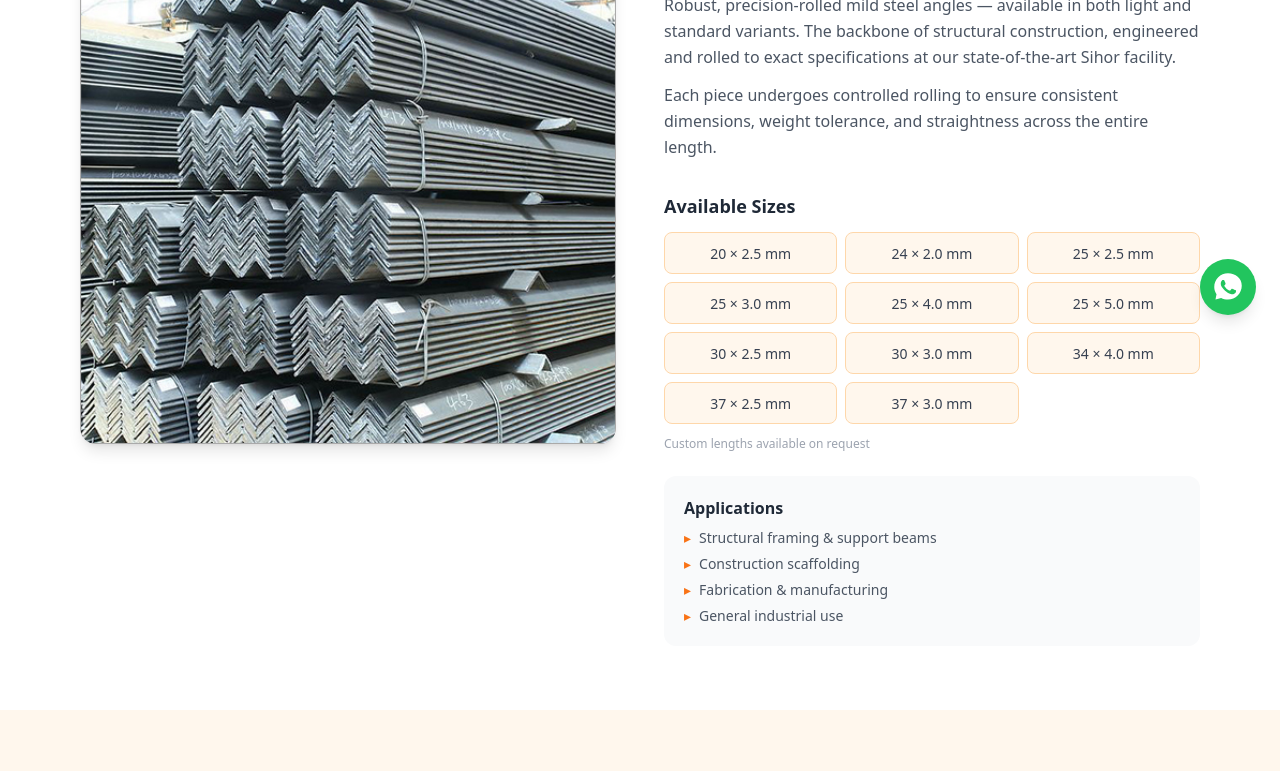
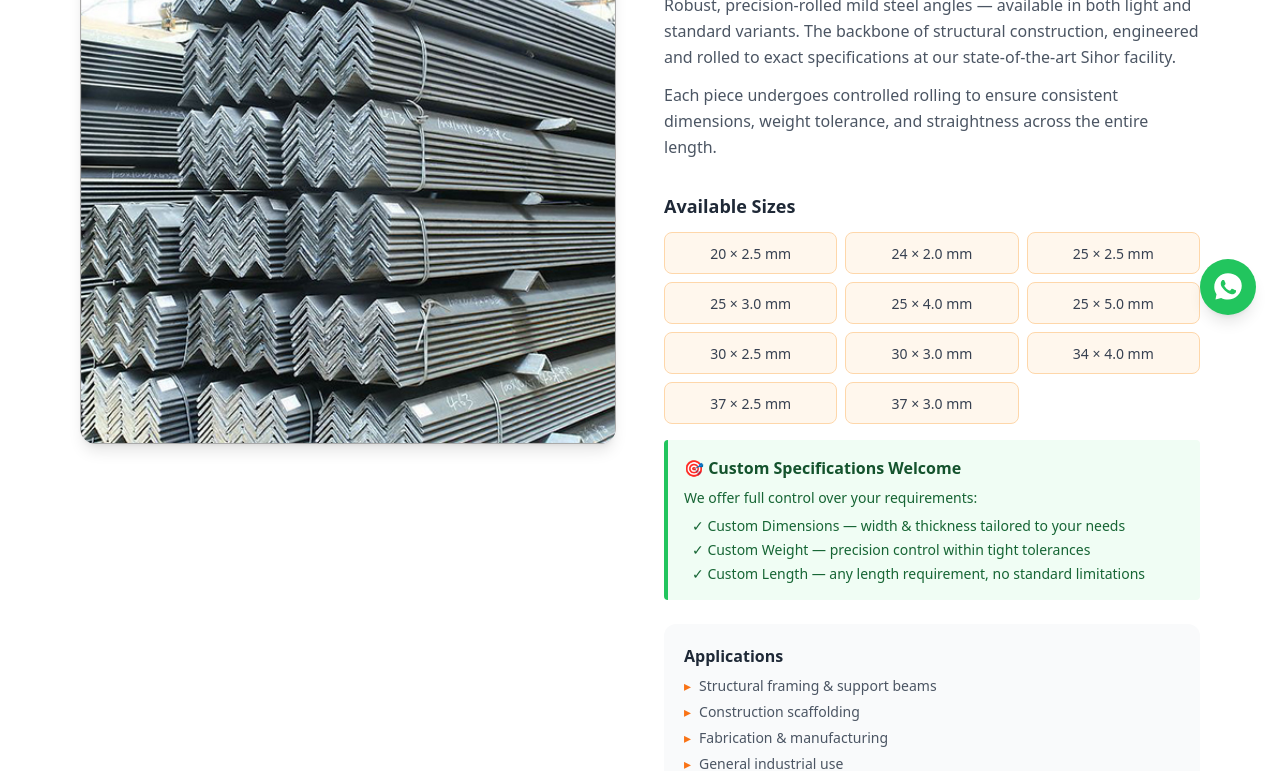
Before and after one commit to aisdevelopment302-source/aadinath-website, a Next.js app: page /products in a window 1280 px wide. Shown: the part 461-1232 px from the top of the page. Built offline with nearby package versions, Linux system fonts and the light colour scheme.

Commit message:
Highlight customizable sizes and lengths with control over weight, dimensions, and length

```diff
--- a/app/page.tsx
+++ b/app/page.tsx
@@ -83,10 +83,16 @@ export default function Home() {
               <p className="text-gray-600 leading-relaxed">
                 Precision-rolled mild steel angles — available in both light and standard variants from 20mm to 37mm. The structural backbone for construction, fabrication, and industrial applications. Engineered with precision at our state-of-the-art Sihor facility.
               </p>
-              <div className="mt-5 flex flex-wrap gap-2">
-                {['20×2.5', '24×2', '25×2.5', '25×3', '25×4', '25×5', '30×2.5', '30×3', '34×4', '37×2.5', '37×3'].map((s) => (
-                  <span key={s} className="text-xs bg-orange-100 text-orange-700 px-3 py-1 rounded-full font-medium">{s} mm</span>
-                ))}
+              <div className="mt-5">
+                <p className="text-sm text-gray-500 font-semibold mb-3">Standard Sizes:</p>
+                <div className="flex flex-wrap gap-2 mb-4">
+                  {['20×2.5', '24×2', '25×2.5', '25×3', '25×4', '25×5', '30×2.5', '30×3', '34×4', '37×2.5', '37×3'].map((s) => (
+                    <span key={s} className="text-xs bg-orange-100 text-orange-700 px-3 py-1 rounded-full font-medium">{s} mm</span>
+                  ))}
+                </div>
+                <div className="bg-yellow-50 border-l-4 border-yellow-400 p-3 rounded">
+                  <p className="text-sm text-yellow-800"><span className="font-semibold">✓ Customizable</span> — We welcome custom specifications for dimensions, weight, and length tailored to your exact requirements.</p>
+                </div>
               </div>
               <Link href="/products" className="mt-6 inline-block text-orange-600 hover:text-orange-700 font-semibold underline">
                 View Details →
--- a/app/products/page.tsx
+++ b/app/products/page.tsx
@@ -59,14 +59,24 @@ export default function Products() {
             {/* Size Range */}
             <div className="mt-8">
               <h3 className="text-lg font-semibold text-gray-800 mb-3">Available Sizes</h3>
-              <div className="grid grid-cols-2 sm:grid-cols-3 gap-2">
+              <div className="grid grid-cols-2 sm:grid-cols-3 gap-2 mb-4">
                 {sizes.map((s) => (
                   <div key={s.size} className="bg-orange-50 border border-orange-200 rounded-lg px-3 py-2 text-center">
                     <span className="text-sm font-medium text-gray-700">{s.size}</span>
                   </div>
                 ))}
               </div>
-              <p className="text-xs text-gray-400 mt-3">Custom lengths available on request</p>
+
+              {/* Customization Highlight */}
+              <div className="bg-green-50 border-l-4 border-green-500 p-4 rounded">
+                <h4 className="font-semibold text-green-900 mb-2">🎯 Custom Specifications Welcome</h4>
+                <p className="text-sm text-green-800 mb-2">We offer full control over your requirements:</p>
+                <ul className="text-sm text-green-800 space-y-1 ml-2">
+                  <li>✓ <span className="font-medium">Custom Dimensions</span> — width & thickness tailored to your needs</li>
+                  <li>✓ <span className="font-medium">Custom Weight</span> — precision control within tight tolerances</li>
+                  <li>✓ <span className="font-medium">Custom Length</span> — any length requirement, no standard limitations</li>
+                </ul>
+              </div>
             </div>
 
             {/* Applications */}
```
